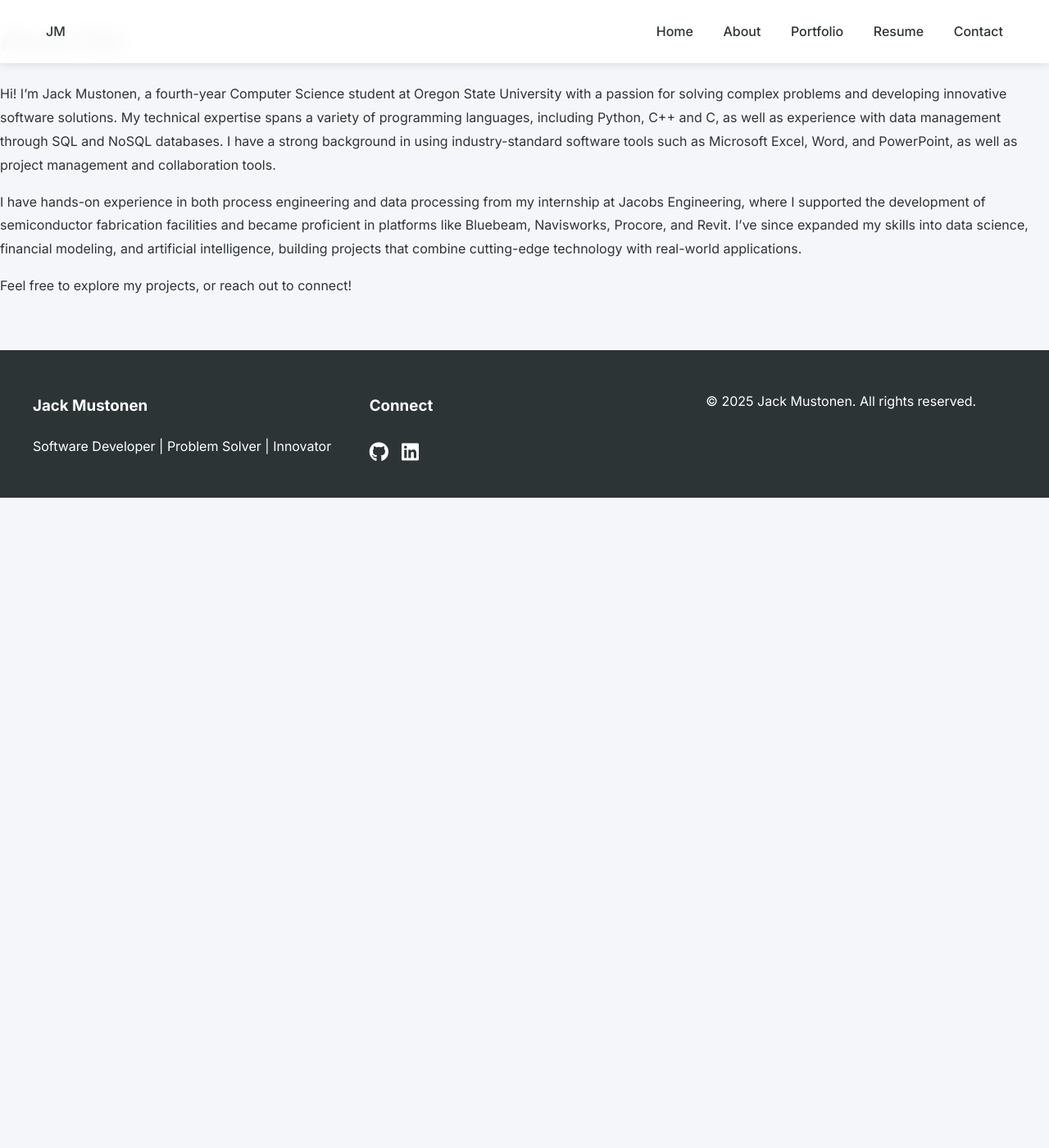
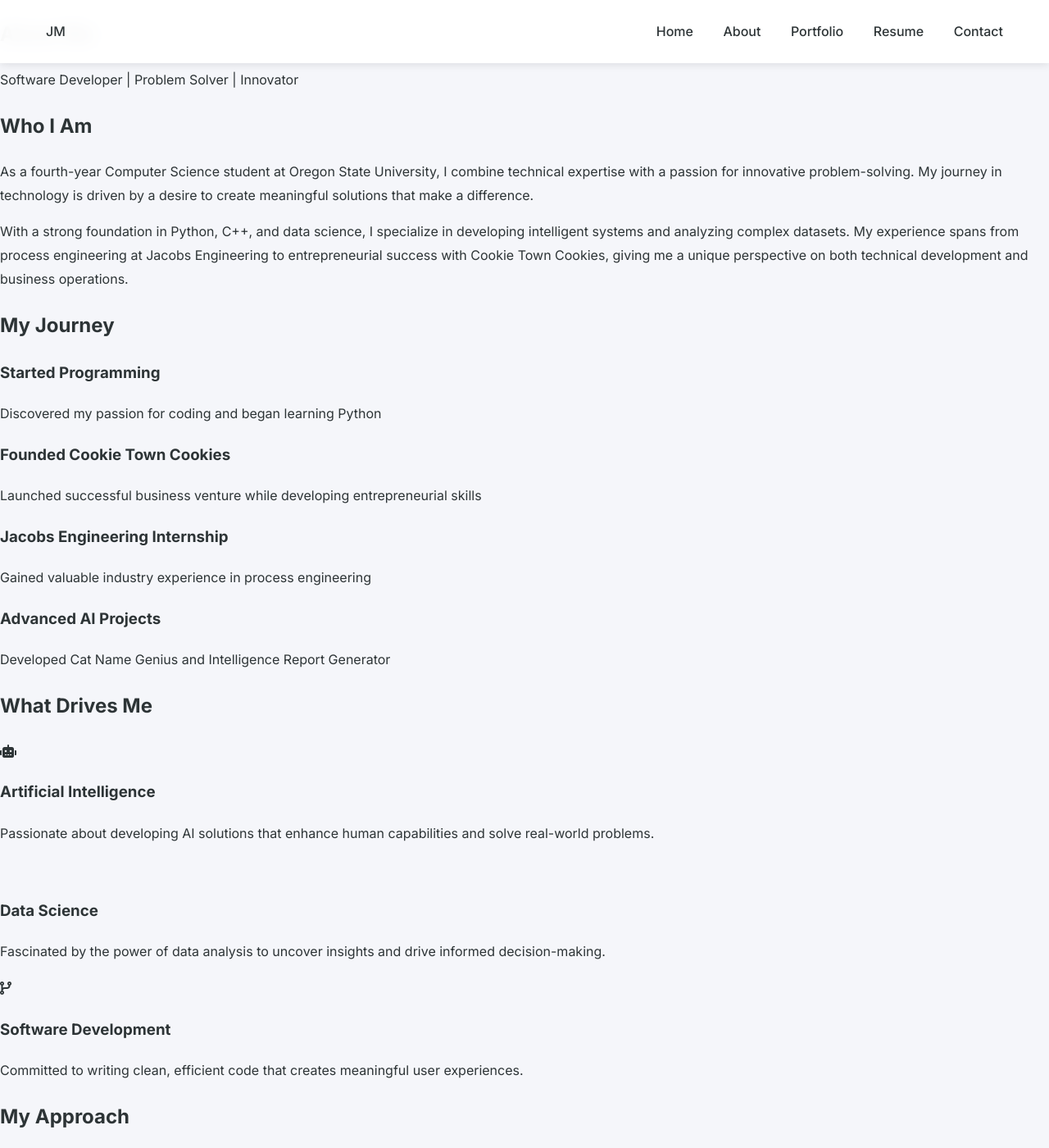
Before and after one commit to APinchofPepper/jackmustonen.com, a Jekyll site: the page built from about.md, in a window 1280 px wide and 1400 px high. Shown: the whole window at 82% size. Built offline with Jekyll 4.4.1, drawn with Linux system fonts in a browser that asks for light colours; some of the changed text lies outside the part shown.

Commit message:
Update about.md

```diff
--- a/about.md
+++ b/about.md
@@ -4,9 +4,110 @@ title: About
 permalink: /about/
 ---
 
-# About Me
-Hi! I’m Jack Mustonen, a fourth-year Computer Science student at Oregon State University with a passion for solving complex problems and developing innovative software solutions. My technical expertise spans a variety of programming languages, including Python, C++ and C, as well as experience with data management through SQL and NoSQL databases. I have a strong background in using industry-standard software tools such as Microsoft Excel, Word, and PowerPoint, as well as project management and collaboration tools.
+<section class="about-header">
+    <div class="container">
+        <h1 class="animate-fade-up">About Me</h1>
+        <p class="subtitle animate-fade-up delay-1">Software Developer | Problem Solver | Innovator</p>
+    </div>
+</section>
 
-I have hands-on experience in both process engineering and data processing from my internship at Jacobs Engineering, where I supported the development of semiconductor fabrication facilities and became proficient in platforms like Bluebeam, Navisworks, Procore, and Revit. I’ve since expanded my skills into data science, financial modeling, and artificial intelligence, building projects that combine cutting-edge technology with real-world applications.
+<section class="about-content">
+    <div class="container">
+        <div class="about-grid">
+            <div class="about-text animate-fade-up">
+                <h2>Who I Am</h2>
+                <p>As a fourth-year Computer Science student at Oregon State University, I combine technical expertise with a passion for innovative problem-solving. My journey in technology is driven by a desire to create meaningful solutions that make a difference.</p>
 
-Feel free to explore my projects, or reach out to connect!
+                <p>With a strong foundation in Python, C++, and data science, I specialize in developing intelligent systems and analyzing complex datasets. My experience spans from process engineering at Jacobs Engineering to entrepreneurial success with Cookie Town Cookies, giving me a unique perspective on both technical development and business operations.</p>
+            </div>
+
+            <div class="journey-timeline animate-fade-up delay-1">
+                <h2>My Journey</h2>
+                <div class="timeline">
+                    <div class="timeline-item">
+                        <div class="timeline-marker"></div>
+                        <div class="timeline-content">
+                            <h3>Started Programming</h3>
+                            <p>Discovered my passion for coding and began learning Python</p>
+                        </div>
+                    </div>
+
+                    <div class="timeline-item">
+                        <div class="timeline-marker"></div>
+                        <div class="timeline-content">
+                            <h3>Founded Cookie Town Cookies</h3>
+                            <p>Launched successful business venture while developing entrepreneurial skills</p>
+                        </div>
+                    </div>
+
+                    <div class="timeline-item">
+                        <div class="timeline-marker"></div>
+                        <div class="timeline-content">
+                            <h3>Jacobs Engineering Internship</h3>
+                            <p>Gained valuable industry experience in process engineering</p>
+                        </div>
+                    </div>
+
+                    <div class="timeline-item">
+                        <div class="timeline-marker"></div>
+                        <div class="timeline-content">
+                            <h3>Advanced AI Projects</h3>
+                            <p>Developed Cat Name Genius and Intelligence Report Generator</p>
+                        </div>
+                    </div>
+                </div>
+            </div>
+        </div>
+
+        <div class="interests-section animate-fade-up delay-2">
+            <h2>What Drives Me</h2>
+            <div class="interests-grid">
+                <div class="interest-card">
+                    <i class="fas fa-robot"></i>
+                    <h3>Artificial Intelligence</h3>
+                    <p>Passionate about developing AI solutions that enhance human capabilities and solve real-world problems.</p>
+                </div>
+
+                <div class="interest-card">
+                    <i class="fas fa-chart-network"></i>
+                    <h3>Data Science</h3>
+                    <p>Fascinated by the power of data analysis to uncover insights and drive informed decision-making.</p>
+                </div>
+
+                <div class="interest-card">
+                    <i class="fas fa-code-branch"></i>
+                    <h3>Software Development</h3>
+                    <p>Committed to writing clean, efficient code that creates meaningful user experiences.</p>
+                </div>
+            </div>
+        </div>
+
+        <div class="values-section animate-fade-up delay-3">
+            <h2>My Approach</h2>
+            <div class="values-grid">
+                <div class="value-item">
+                    <h3>Innovation First</h3>
+                    <p>I believe in pushing boundaries and finding creative solutions to complex problems.</p>
+                </div>
+
+                <div class="value-item">
+                    <h3>Continuous Learning</h3>
+                    <p>Technology evolves rapidly, and I'm committed to staying at the forefront of new developments.</p>
+                </div>
+
+                <div class="value-item">
+                    <h3>Quality Code</h3>
+                    <p>I prioritize writing maintainable, efficient, and well-documented code.</p>
+                </div>
+            </div>
+        </div>
+    </div>
+</section>
+
+<section class="cta-section">
+    <div class="container">
+        <h2 class="animate-fade-up">Let's Build Something Amazing</h2>
+        <p class="animate-fade-up delay-1">I'm always open to new opportunities and collaborations.</p>
+        <a href="{{ site.baseurl }}/contact/" class="btn btn-large animate-fade-up delay-2">Get in Touch</a>
+    </div>
+</section>
```
